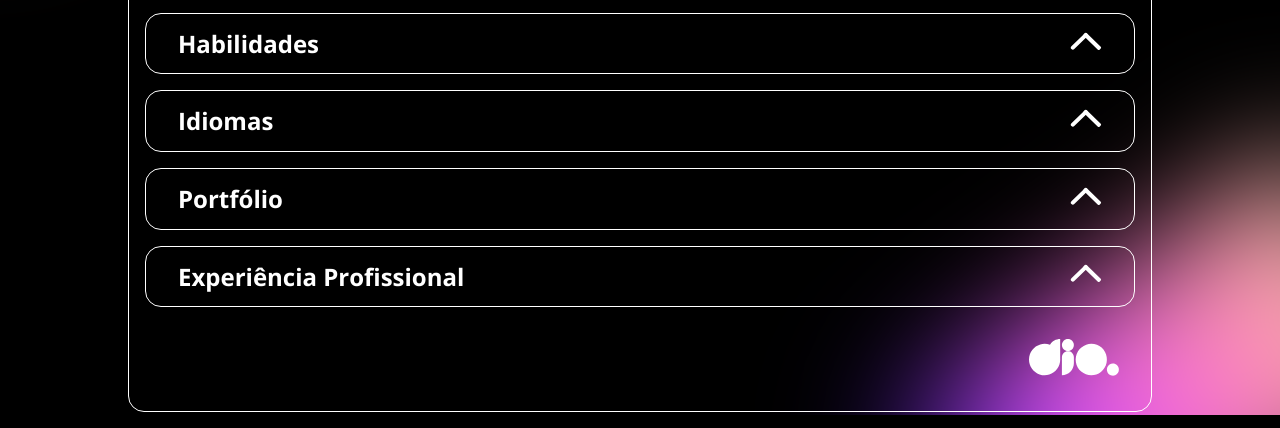
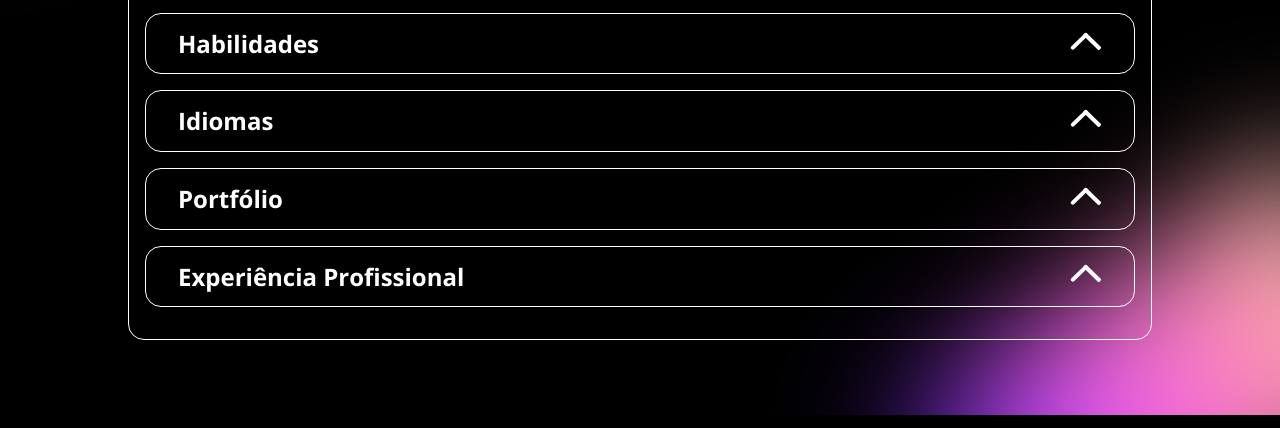
Before and after one commit to NaneveDiego/Portfolio, a plain HTML site: page index.html in a window 1280 px wide. Shown: the part 385-813 px from the top of the page. Drawn offline with nearby package versions, Linux system fonts and the light colour scheme.

Commit message:
Portf v1.0.1

```diff
--- a/index.html
+++ b/index.html
@@ -4,7 +4,7 @@
 <head>
     <meta charset="UTF-8">
     <meta name="viewport" content="width=device-width, initial-scale=1.0">
-    <title>Portfólio 2</title>
+    <title>Portfólio Desatualizado</title>
 
     <!-- normalize -->
     <link rel="stylesheet" href="https://cdnjs.cloudflare.com/ajax/libs/normalize/8.0.1/normalize.min.css"
@@ -121,11 +121,7 @@
         </section>
 
 
-        <footer>
-            <a href="https://www.dio.me" target="_blank">
-                <img src="assets/img/dio.svg" alt="DIO">
-            </a>
-        </footer>
+
 
 
 
```
